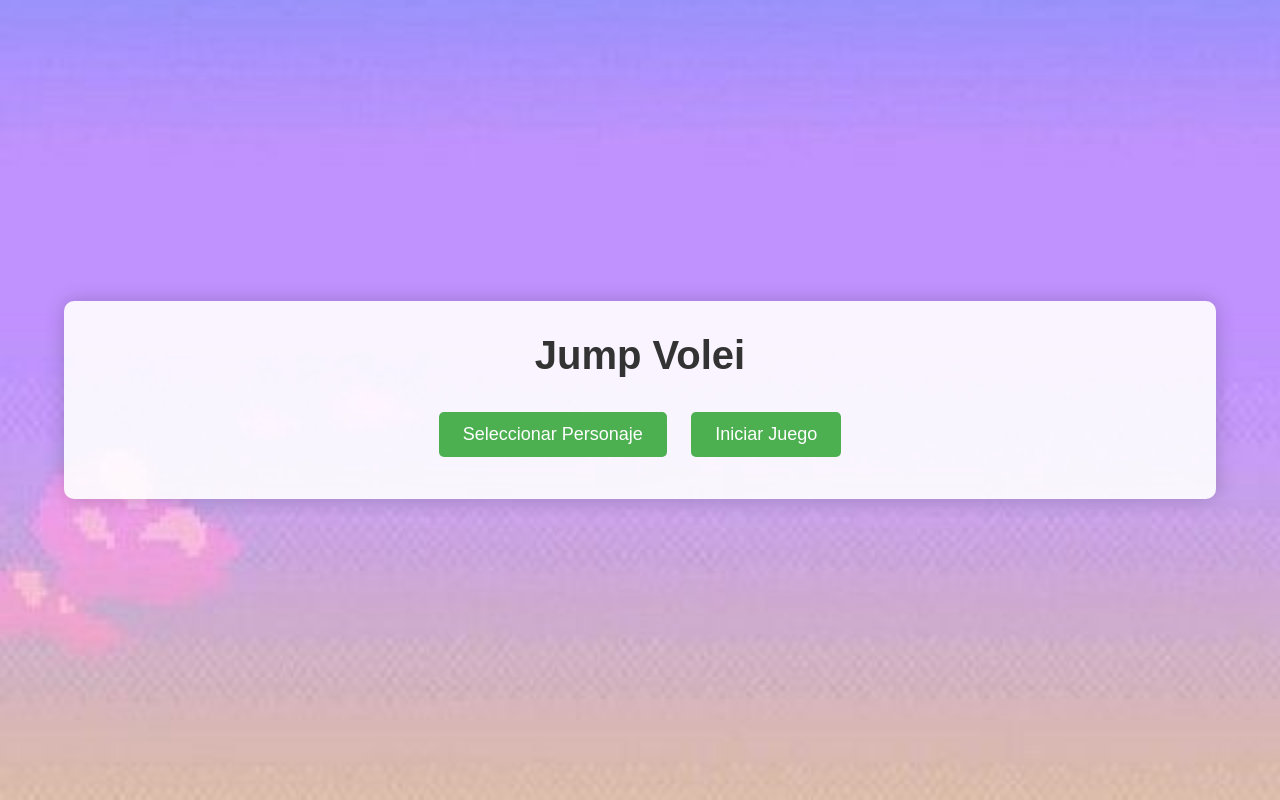
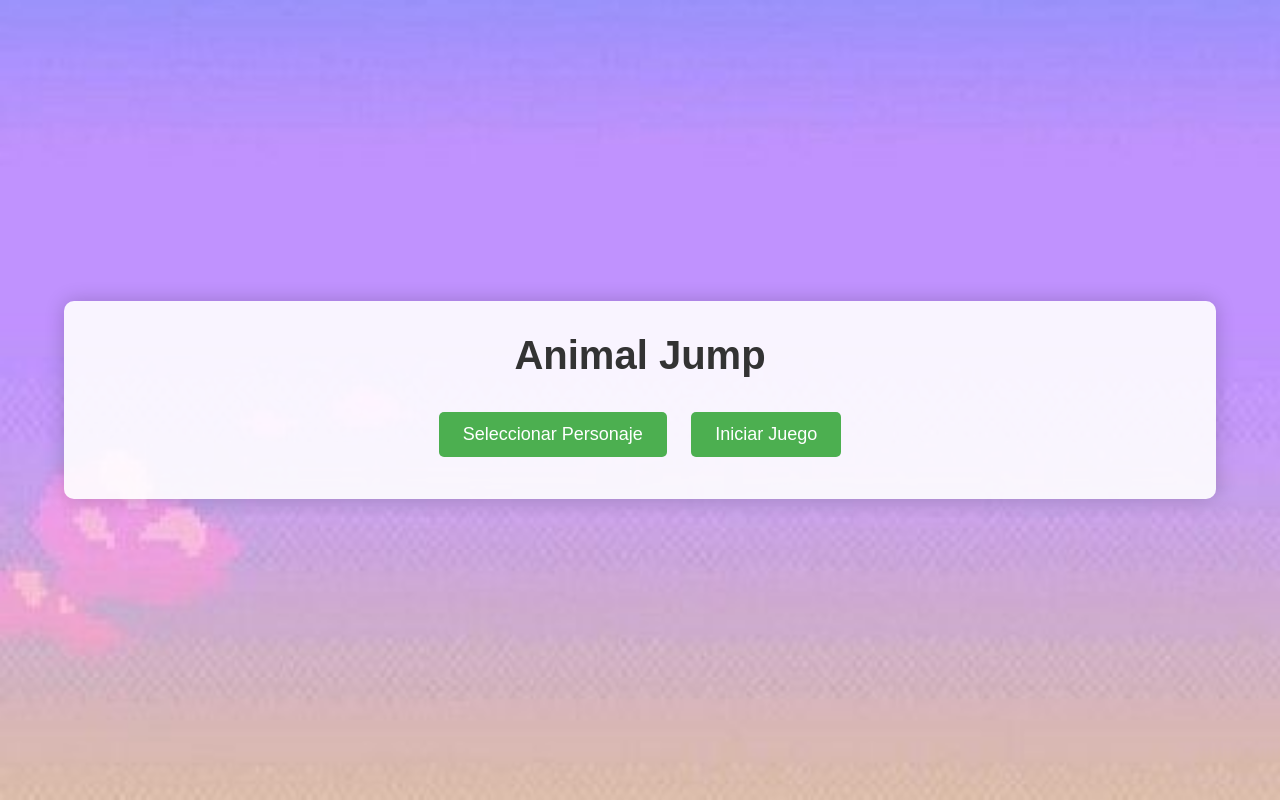
Before and after one commit to JosueR4/josuer45.github.io, a plain HTML site: page index.html in a window 1280 px wide. Drawn offline with Linux system fonts and the light colour scheme.

Commit message:
Add files via upload

```diff
--- a/index.html
+++ b/index.html
@@ -8,7 +8,7 @@
 </head>
 <body>
     <div id="menu">
-        <h1>Jump Volei</h1>
+        <h1>Animal Jump</h1>
         <button onclick="showCharacterSelect()">Seleccionar Personaje</button>
         <button onclick="startGame()">Iniciar Juego</button>
     </div>
```
